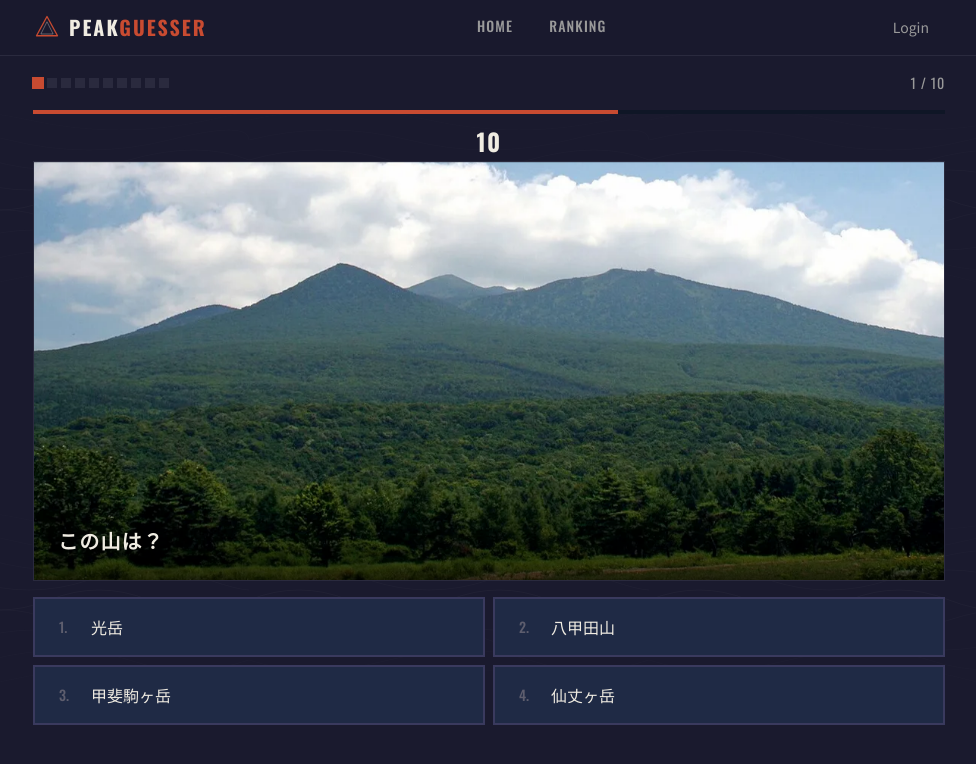
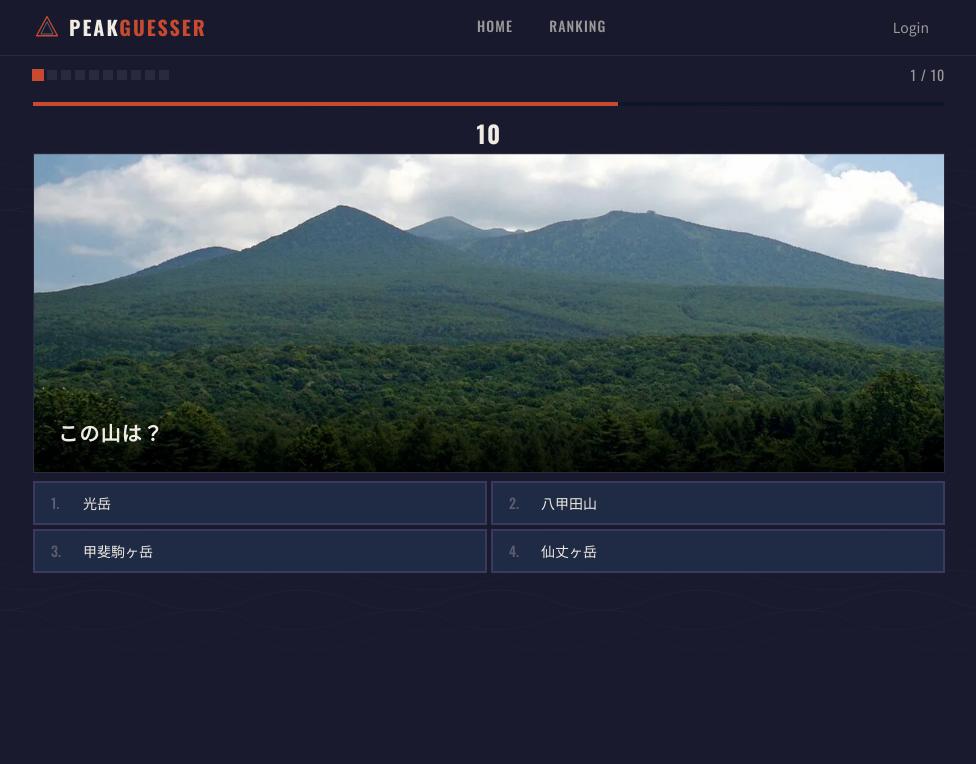
Before and after one commit to HarutoJAZZ45/peakguesser, a React (Vite) app: page /play in a window 1280 px wide. Shown: the top 764 px of the page, without its empty margins (151-1127 px from the left). Built offline with nearby package versions, Linux system fonts and the light colour scheme; no server answers.

Commit message:
Fix timer bug, compact play UI, remove header avatar

```diff
--- a/src/components/Header.tsx
+++ b/src/components/Header.tsx
@@ -3,7 +3,7 @@ import { useAuth } from '../contexts/AuthContext';
 import './Header.css';
 
 export default function Header() {
-  const { user, isGuest } = useAuth();
+  const { isGuest } = useAuth();
   const location = useLocation();
 
   const isActive = (path: string) =>
@@ -29,15 +29,7 @@ export default function Header() {
         </nav>
 
         <div className="header-user">
-          {!isGuest && user ? (
-            <Link to="/profile" className="header-avatar" id="header-avatar">
-              {user.photoURL ? (
-                <img src={user.photoURL} alt={user.displayName || ''} />
-              ) : (
-                (user.displayName || 'U')[0]
-              )}
-            </Link>
-          ) : (
+          {isGuest && (
             <Link to="/" className="btn-ghost" style={{ fontSize: 'var(--fs-sm)' }} id="header-login">
               Login
             </Link>
--- a/src/components/Timer.tsx
+++ b/src/components/Timer.tsx
@@ -1,4 +1,4 @@
-import { useEffect, useState, useRef, useCallback } from 'react';
+import { useEffect, useRef, useState } from 'react';
 import './Timer.css';
 
 interface TimerProps {
@@ -14,30 +14,36 @@ export default function Timer({ durationMs, running, onTimeUp, resetKey }: Timer
   const startTimeRef = useRef(0);
   const rafRef = useRef(0);
   const calledRef = useRef(false);
+  const onTimeUpRef = useRef(onTimeUp);
 
-  const tick = useCallback(() => {
-    const elapsed = Date.now() - startTimeRef.current;
-    const left = Math.max(0, durationMs - elapsed);
-    setRemaining(left);
-
-    if (left <= 0 && !calledRef.current) {
-      calledRef.current = true;
-      onTimeUp();
-      return;
-    }
-    rafRef.current = requestAnimationFrame(tick);
-  }, [durationMs, onTimeUp]);
+  // onTimeUp の最新参照を常に保持（依存配列から外すため）
+  useEffect(() => {
+    onTimeUpRef.current = onTimeUp;
+  }, [onTimeUp]);
 
   useEffect(() => {
     setRemaining(durationMs);
     calledRef.current = false;
     startTimeRef.current = Date.now();
 
-    if (running) {
+    if (!running) return;
+
+    const tick = () => {
+      const elapsed = Date.now() - startTimeRef.current;
+      const left = Math.max(0, durationMs - elapsed);
+      setRemaining(left);
+
+      if (left <= 0 && !calledRef.current) {
+        calledRef.current = true;
+        onTimeUpRef.current();
+        return;
+      }
       rafRef.current = requestAnimationFrame(tick);
-    }
+    };
+
+    rafRef.current = requestAnimationFrame(tick);
     return () => cancelAnimationFrame(rafRef.current);
-  }, [resetKey, running, durationMs, tick]);
+  }, [resetKey, running, durationMs]);
 
   const pct = (remaining / durationMs) * 100;
   const seconds = Math.ceil(remaining / 1000);
--- a/src/pages/Play.css
+++ b/src/pages/Play.css
@@ -1,7 +1,7 @@
 .play-page {
   flex: 1;
-  padding-top: calc(var(--header-height) + var(--sp-md));
-  padding-bottom: var(--sp-xl);
+  padding-top: calc(var(--header-height) + var(--sp-sm));
+  padding-bottom: var(--sp-md);
   display: flex;
   flex-direction: column;
 }
@@ -46,17 +46,17 @@
 .play-image-wrapper {
   position: relative;
   width: 100%;
-  max-height: 420px;
+  max-height: 320px;
   overflow: hidden;
   background: var(--c-bg-input);
   border: 1px solid var(--c-border);
-  margin-bottom: var(--sp-md);
+  margin-bottom: var(--sp-sm);
 }
 
 .play-image {
   width: 100%;
   height: 100%;
-  max-height: 420px;
+  max-height: 320px;
   object-fit: cover;
   display: block;
   animation: fadeIn 300ms ease forwards;
@@ -83,8 +83,8 @@
 .play-options {
   display: grid;
   grid-template-columns: 1fr 1fr;
-  gap: var(--sp-sm);
-  margin-top: var(--sp-md);
+  gap: var(--sp-xs);
+  margin-top: var(--sp-sm);
 }
 
 .play-option-btn {
@@ -92,13 +92,13 @@
   border: 2px solid var(--c-border-strong);
   color: var(--c-text-primary);
   font-family: var(--ff-body);
-  font-size: var(--fs-base);
+  font-size: var(--fs-sm);
   font-weight: var(--fw-medium);
-  padding: var(--sp-md) var(--sp-lg);
+  padding: var(--sp-sm) var(--sp-md);
   cursor: pointer;
   transition: all var(--tr-fast);
   text-align: left;
-  min-height: 56px;
+  min-height: 44px;
   display: flex;
   align-items: center;
   gap: var(--sp-sm);
@@ -138,17 +138,17 @@
 /* Feedback overlay */
 .play-feedback {
   text-align: center;
-  padding: var(--sp-lg);
+  padding: var(--sp-sm) var(--sp-lg);
   animation: fadeIn 200ms ease forwards;
 }
 
 .play-feedback-text {
   font-family: var(--ff-heading);
-  font-size: var(--fs-xl);
+  font-size: var(--fs-lg);
   font-weight: var(--fw-bold);
   text-transform: uppercase;
   letter-spacing: 0.08em;
-  margin-bottom: var(--sp-sm);
+  margin-bottom: var(--sp-xs);
 }
 
 .play-feedback-text.correct {
@@ -160,9 +160,9 @@
 }
 
 .play-feedback-detail {
-  font-size: var(--fs-sm);
+  font-size: var(--fs-xs);
   color: var(--c-text-secondary);
-  margin-bottom: var(--sp-md);
+  margin-bottom: var(--sp-sm);
 }
 
 @media (max-width: 640px) {
@@ -171,10 +171,10 @@
   }
 
   .play-image-wrapper {
-    max-height: 280px;
+    max-height: 220px;
   }
 
   .play-image {
-    max-height: 280px;
+    max-height: 220px;
   }
 }
```
